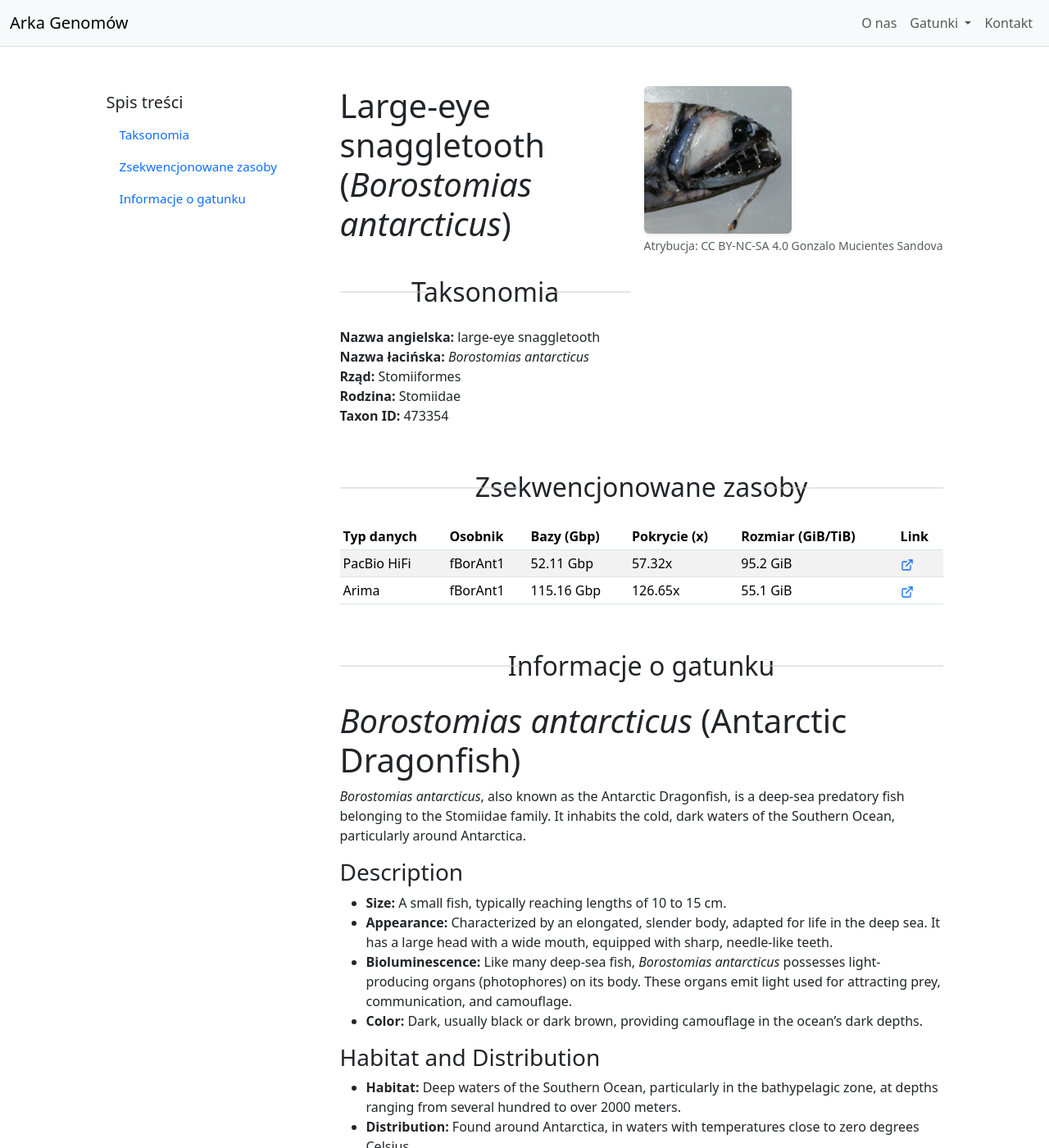
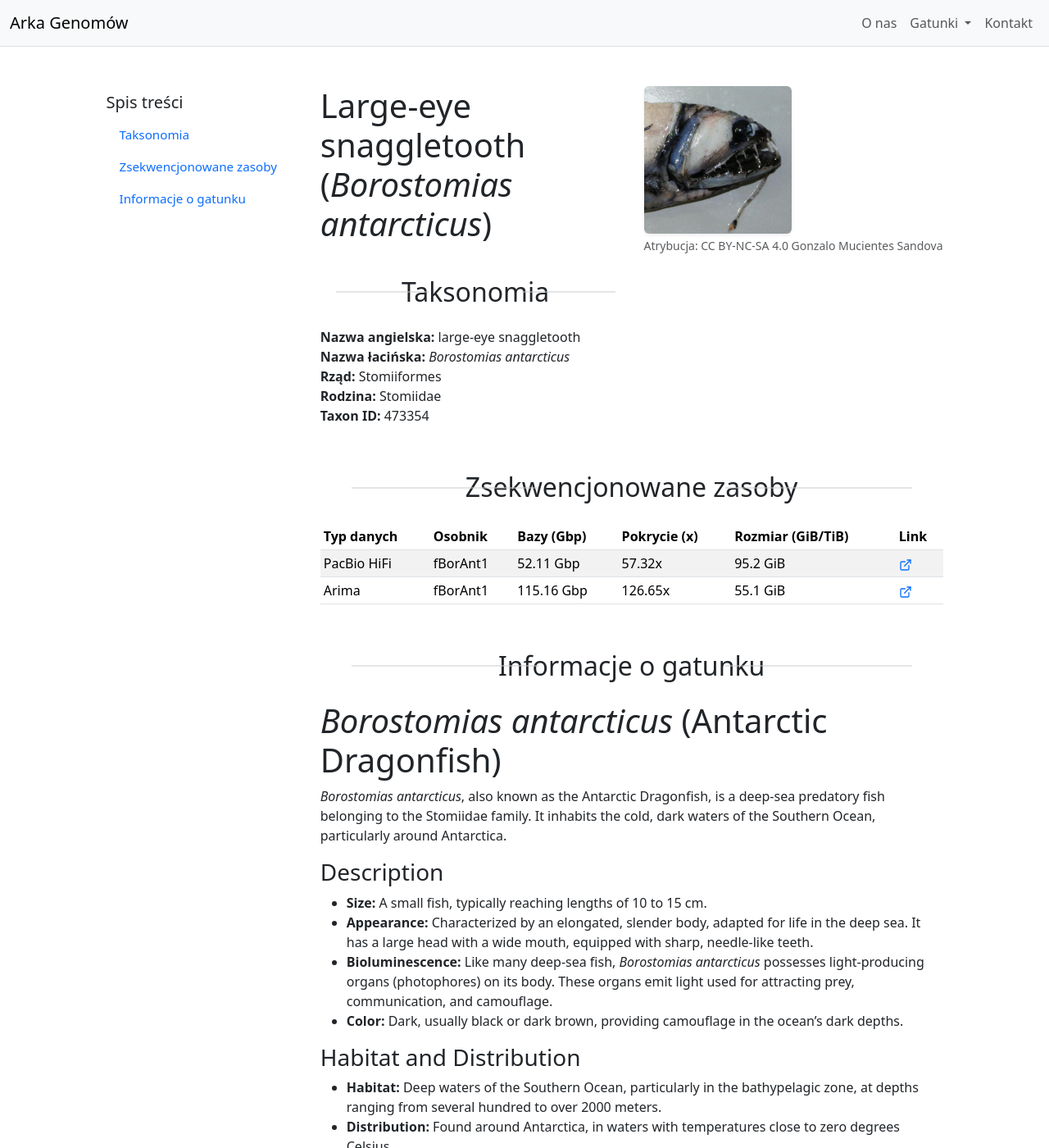
Before and after one commit to tomustloczek1/stronyWWWtzylinski, a Jekyll site: the page built from _species/borostomias_antarcticus.md, in a window 1280 px wide and 1400 px high. Shown: the whole window at 82% size. Built offline with Jekyll 4.4.1, drawn with Linux system fonts in a browser that asks for light colours.

Commit message:
Update species.html

```diff
--- a/_layouts/species.html
+++ b/_layouts/species.html
@@ -43,9 +43,9 @@
             background-color: #ccc;
             transform: translateY(-50%);
         }
-        /* Pozycja linii dla węższej kolumny treści (col-lg-8) */
-        .section-header::before { left: 0; }
-        .section-header::after { right: 0; }
+        /* Przywrócenie pozycji linii dla szerszej kolumny treści (col-lg-9) */
+        .section-header::before { left: 5%; }
+        .section-header::after { right: 5%; }
 
         /* Ukrywanie bocznych linków społecznościowych */
         .social-links {
@@ -86,8 +86,9 @@
     </nav>
 
     <div class="container mt-5">
-        <div class="row justify-content-center">
-
+        <div class="row">
+            <div class="col-lg-11 mx-auto">
+                <div class="row">
                     <div class="col-lg-3">
                         <nav id="tocNav" class="nav flex-column small">
                              <h5 class="mt-2">Spis treści</h5>
@@ -99,7 +100,7 @@
                         </nav>
                     </div>
 
-            <div class="col-lg-8">
+                    <div class="col-lg-9">
 
                         <div class="d-lg-flex align-items-start mb-4">
                             <div class="flex-grow-1">
@@ -182,7 +183,7 @@
                              </button>
                         </div>
 
-            </div> </div> </div> <footer class="bg-dark text-white text-center p-3 mt-5">
+                    </div> </div> </div> </div> </div> <footer class="bg-dark text-white text-center p-3 mt-5">
         <div class="container">
              <p class="mb-0">Autor: Tomasz Żyliński</p>
         </div>
```
Lines whose indentation alone changed are shown as unchanged.
